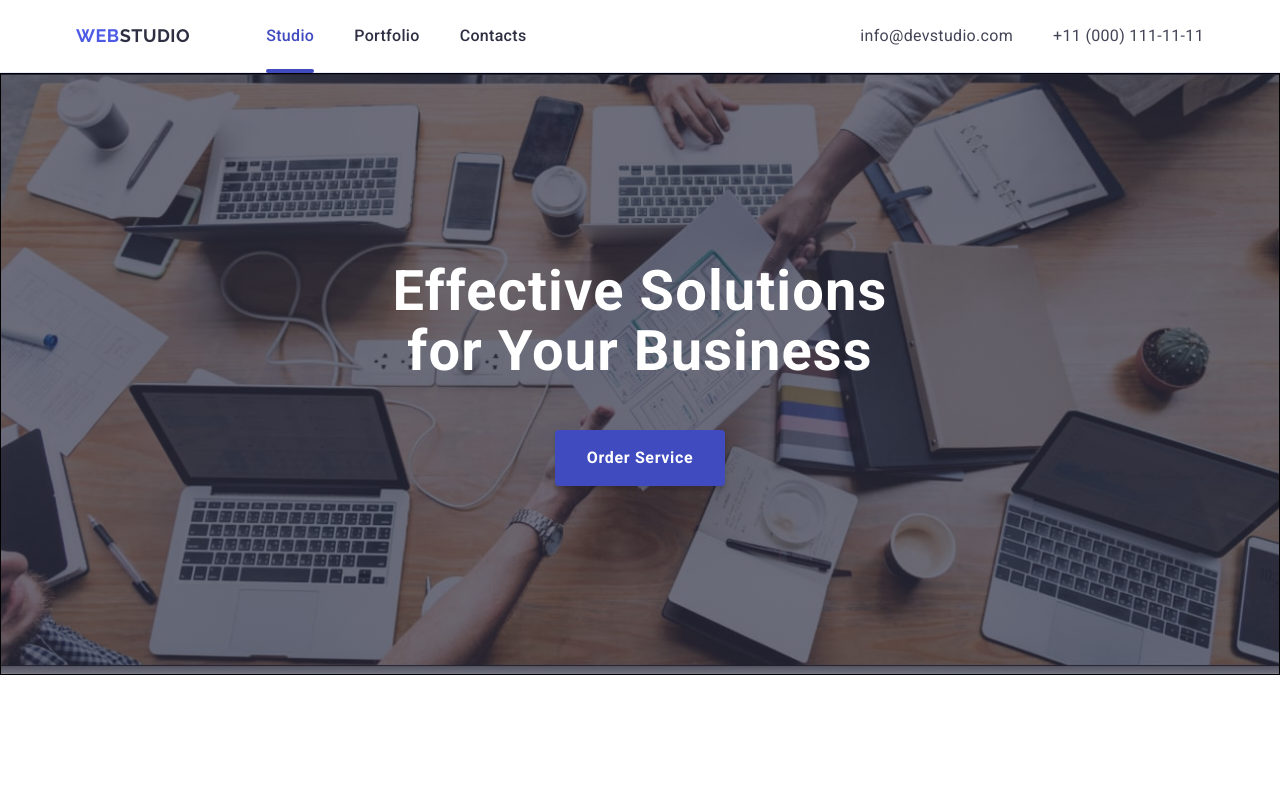
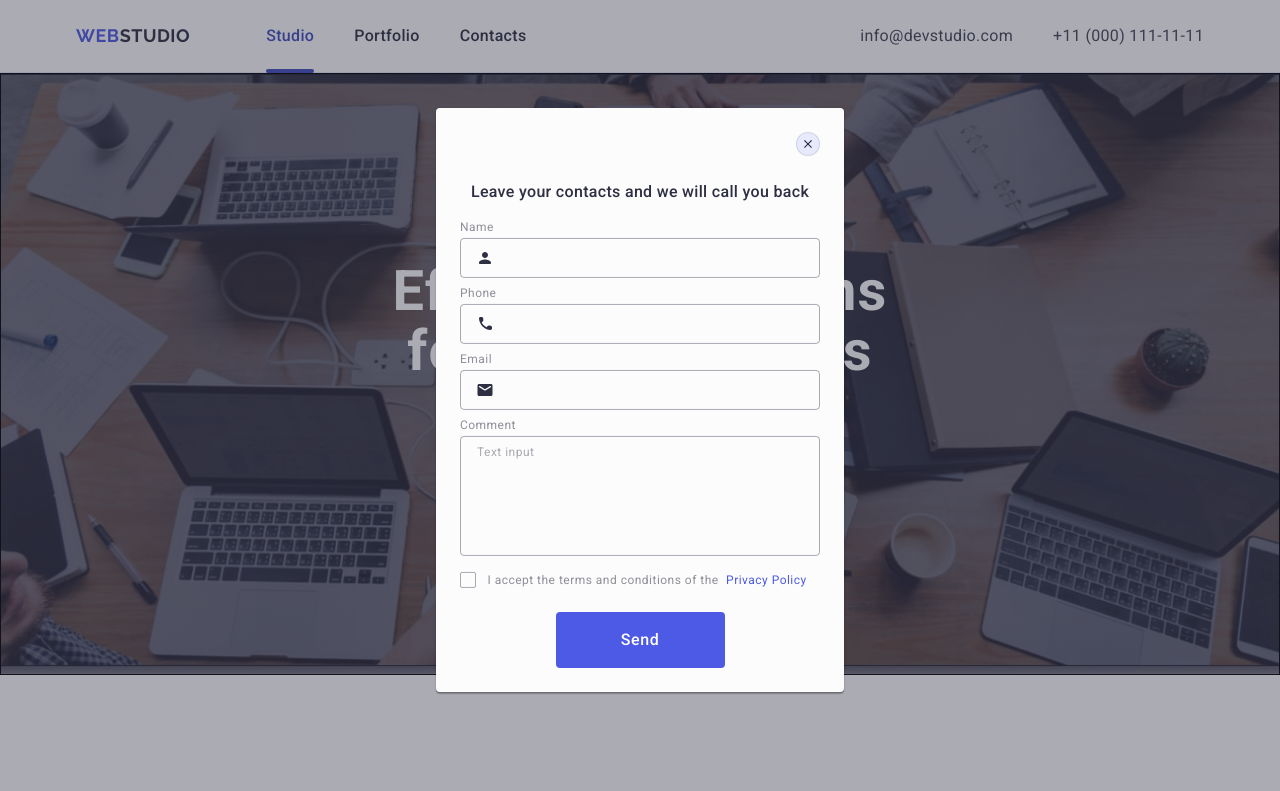
Before and after one commit to ValeriaBokotejova/goit-markup-hw-06, a plain HTML site: page index.html in a window 1280 px wide. Both pictures are taken after a click on the button "Order Service". Shown: the top 791 px of the page. Drawn offline with nearby package versions, Linux system fonts and the light colour scheme.

Commit message:
update modal

```diff
--- a/css/styles.css
+++ b/css/styles.css
@@ -976,7 +976,7 @@ button {
 
 /* #endregion modal */
 
-/* #region Mobile menu */
+/* #region mobile menu */
 .mobile-menu-btn {
   position: absolute;
   display: flex;
@@ -1079,4 +1079,4 @@ button {
 }
 
 
-/* #endregion */
+/* #endregion mobile menu */
--- a/index.html
+++ b/index.html
@@ -69,7 +69,7 @@
       <section class="hero">
         <div class="container">
           <h1 class="hero__title">Effective Solutions for Your Business</h1>
-          <button class="hero__btn" type="button">Order Service</button>
+          <button class="hero__btn" type="button" data-modal-open>Order Service</button>
         </div>
       </section>
       <!-- #endregion hero-->
@@ -500,9 +500,9 @@
     </footer>
     <!-- #endregion footer -->
     <!-- #region modal -->
-    <div class="modal-overlay">
+    <div class="modal-overlay" data-modal>
       <div class="modal">
-        <button class="close-btn" type="button">
+        <button class="close-btn" type="button" data-modal-close>
           <svg class="icon close" width="8" height="8">
             <use href="./images/icons.svg#icon-close"></use>
           </svg>
@@ -666,5 +666,6 @@
       </ul>
     </div>
     <!-- #endregion mobile menu -->
+    <script src="./js/modal.js"></script>
   </body>
 </html>
--- /dev/null
+++ b/js/modal.js
@@ -0,0 +1,14 @@
+(() => {
+    const refs = {
+      openModalBtn: document.querySelector("[data-modal-open]"),
+      closeModalBtn: document.querySelector("[data-modal-close]"),
+      modal: document.querySelector("[data-modal]"),
+    };
+
+    refs.openModalBtn.addEventListener("click", toggleModal);
+    refs.closeModalBtn.addEventListener("click", toggleModal);
+
+    function toggleModal() {
+      refs.modal.classList.toggle("is-open");
+    }
+  })();
```
